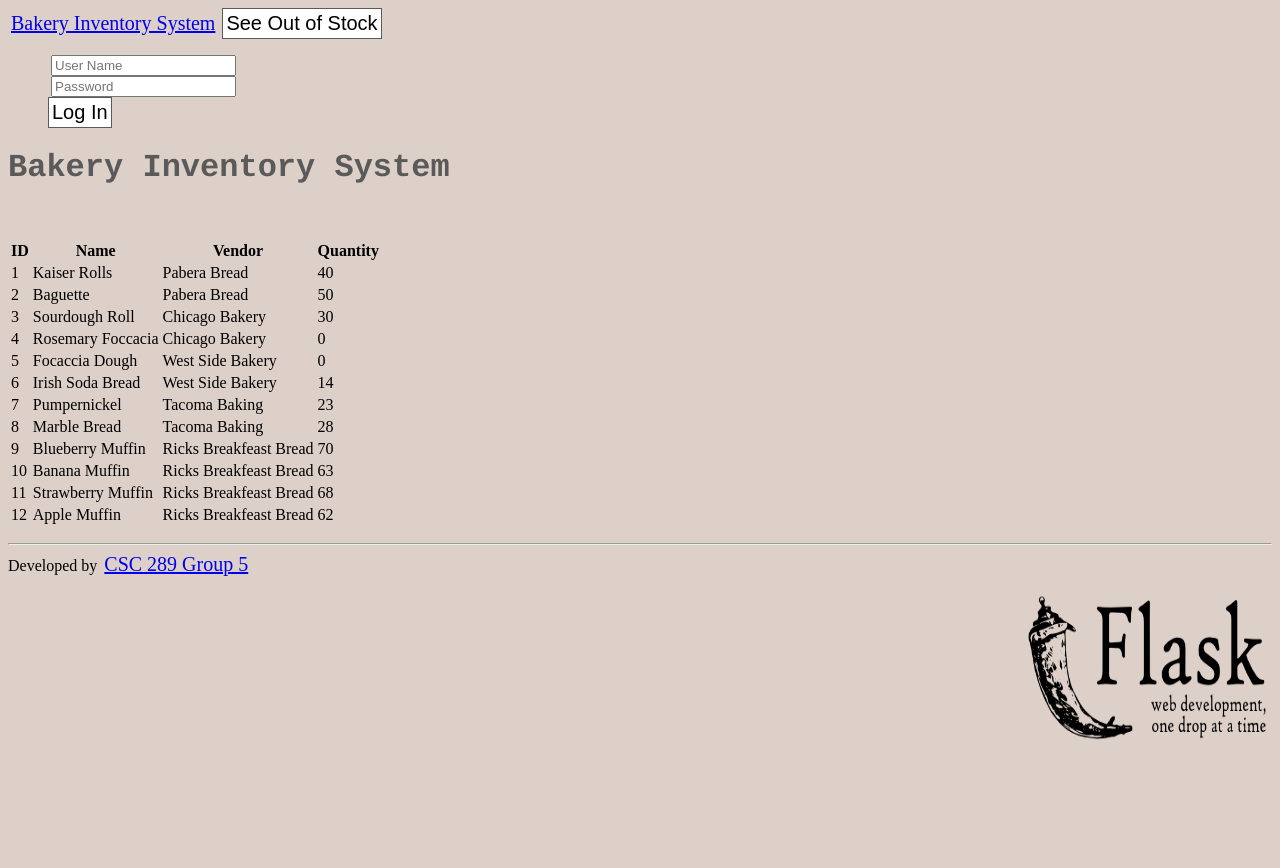
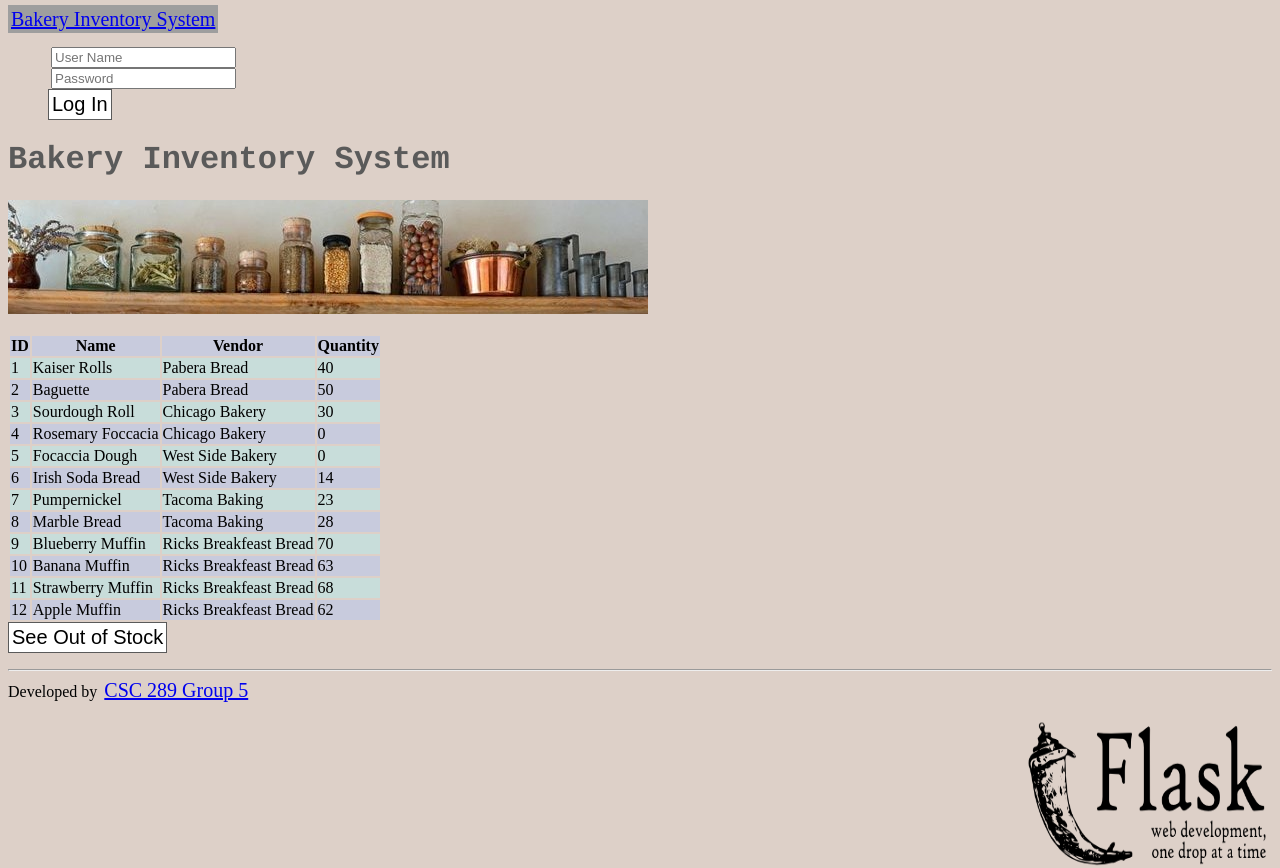
Before and after one commit to Hunterbeachum/OvenStock, a Flask app: page /inventory in a window 1280 px wide. Before the commit the page ends 740 px from the top, so only its background shows below. Run offline with Flask 2, Linux system fonts and the light colour scheme; data comes from the database, SQL or seed files in the repository; grey boxes are pictures that could not be loaded.

Commit message:
Adding color to the table, changing the location that the 'show Out-of-order' button is displayed in, and adding pictures to create a more comfortable user experience.

```diff
--- a/static/css/Group5CSS.css
+++ b/static/css/Group5CSS.css
@@ -1,5 +1,6 @@
 body {
 			background-color: #DDD0C8;
+
 }
 h1 {
 			color: #5A5A5A;
@@ -22,3 +23,9 @@ a {
   			font-size: 20px;
  			padding: 3px;
 }
+tr:nth-child(even) {
+			background-color: #C8DDDA;
+}
+tr:nth-child(odd) {
+			background-color: #C8CBDD;
+}
--- a/static/js/bakeryJS.js
+++ b/static/js/bakeryJS.js
@@ -2,12 +2,12 @@ function openOverlay() {
     document.getElementById("message_overlay").style.width = "fit-content";
     document.getElementById("message_overlay").style.opacity = "100%";
     document.getElementById("hideOver").style.opacity = "100%";
-    document.getElementById("message_overlay").style.height = "70px";
+    document.getElementById("message_overlay").style.height = "40px";
 }
 
 function closeOverlay() {
     document.getElementById("message_overlay").style.width = "0px";
     document.getElementById("message_overlay").style.opacity = "0%";
     document.getElementById("hideOver").style.opacity = "0%";
-    document.getElementById("message_overlay").style.height = "0px";
+    document.getElementById("message_overlay").style.height = "20px";
 }
--- a/templates/Group5InventoryPage.html
+++ b/templates/Group5InventoryPage.html
@@ -4,13 +4,13 @@
     {{ super() }}
     <link rel="stylesheet" type="text/css" href="Group5CSS.css">
 
-<div style="opacity:0;" class="alert alert-{{ category }}" id="message_overlay">
+<div style="opacity:0;height:0" class="alert alert-{{ category }}" id="message_overlay">
 	{% for row in g.inventory: %}
         {% if row[3] == 0: %}
             <button class="openbtn" onclick="openOverlay()">Inventory Alert: {{ row[1] }}</button>
         {% endif %}
     {% endfor %}
-    <button id="hideOver" style="opacity:0;background-color:red;color:white;" onclick="closeOverlay()">Close Alerts</button>
+
 </div>
 
 <table style="margin:0">
@@ -33,18 +33,20 @@
             </tr>
             {% endfor %}
 </table>
-
+<button id="showOver" style="opacity:100%;background-color:white;" onclick="openOverlay()">See Out of Stock</button>
+<button id="hideOver" style="opacity:0%;background-color:red;color:white;" onclick="closeOverlay()">Close Alerts</button>
 {% if session.get("current_user", None) == 'ADMIN' %}
     <form action="/inventory" method="post" class="navbar-form navbar-right">
         <div class="form-group">
-            <input type="text" name="name" placeholder="Name" class="form-control">
+            <input type="text" name="name" placeholder="Name" class="form-control" required>
             <input type="text" name="vendor" placeholder="Vendor" class="form-control">
             <input type="text" name="quantity" placeholder="Quantity" class="form-control">
-        <button type="submit" class="btn btn-success">Add Item</button>
+            <button type="submit" class="btn btn-success">Add Item</button>
+        </div>
     </form>
 
     <form action="/inventory/transaction_example_0" method="get" class="navbar-form navbar-right">
-        <td><button type="submit" class="btn btn-success">Generate Random Transaction</button></td>
+        <button type="submit" class="btn btn-success">Generate Random Transaction</button>
     </form>
 {% endif %}
 
--- a/templates/layout.html
+++ b/templates/layout.html
@@ -1,6 +1,6 @@
 <!DOCTYPE html>
 <html lang="eng">
-    <link rel="stylesheet" type="text/css" href="Group5CSS.css">
+    <link rel="stylesheet" type="text/css" href="static/css/Group5CSS.css">
 	<meta charset="utf-8">
     <meta name="viewport" content="width=device-width, initial-scale=1">
 	<link rel="stylesheet" href="{{ url_for('static', filename='css/Group5CSS.css') }}">
@@ -12,8 +12,8 @@
 	<nav class="navbar navbar-inverse">
 		<div class="container-fluid">
 			<div class="navbar-header">
-				<a class="navbar-brand" href="/">Bakery Inventory System</a>
-                <button onclick=openOverlay()>See Out of Stock</button>
+				<a class="navbar-brand" href="/" style="background-image:url('https://en.wikipedia.org/wiki/Kitchen_utensil#/media/File:Batterie_de_cuisine.jpg');">Bakery Inventory System</a>
+
 			</div>
 
 			<div class="collapse navbar-collapse" id="myNavbar">
@@ -61,6 +61,7 @@
     <div class="container">
 
         <h1>{% block page_title %}{% endblock %}</h1>
+		<img alt="Shelfing underneath the heading" src="static/css/04_organization_tips_keep_pots_pans_pretty_therry.jpg" style="position: relative;"></img>
 
         <p>{% block body %}{% endblock %}</p>
 
@@ -72,7 +73,7 @@
             Developed by <a title="Github Link" href='https://github.com/Hunterbeachum/bakery-inventory'>CSC 289 Group 5 </a>
             <p></p>
             <link href="https://flask.pocoo.org/">
-                <img src="flask-powered.png" alt="Flask Powered" width="250"
+                <img src="static/css/flask-powered.png" alt="Flask Powered" width="250"
                                 height="150" style="border:0;display:inline-flex;float:right;" title="Flask powered">
     </div>
     <script src="/static/js/bakeryJS.js"></script>
```
Also changed, not shown: static/css/04_organization_tips_keep_pots_pans_pretty_therry.jpg (added), static/css/flask-powered.png (added).
